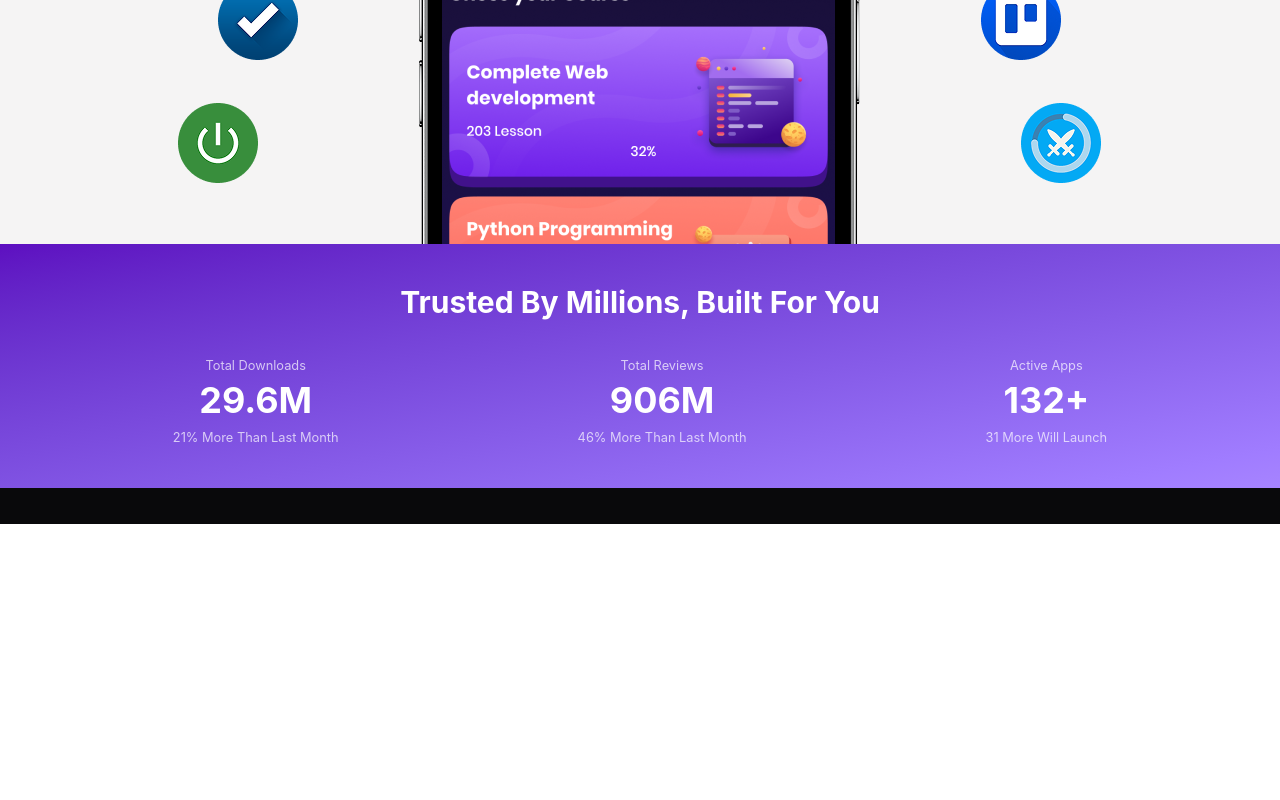
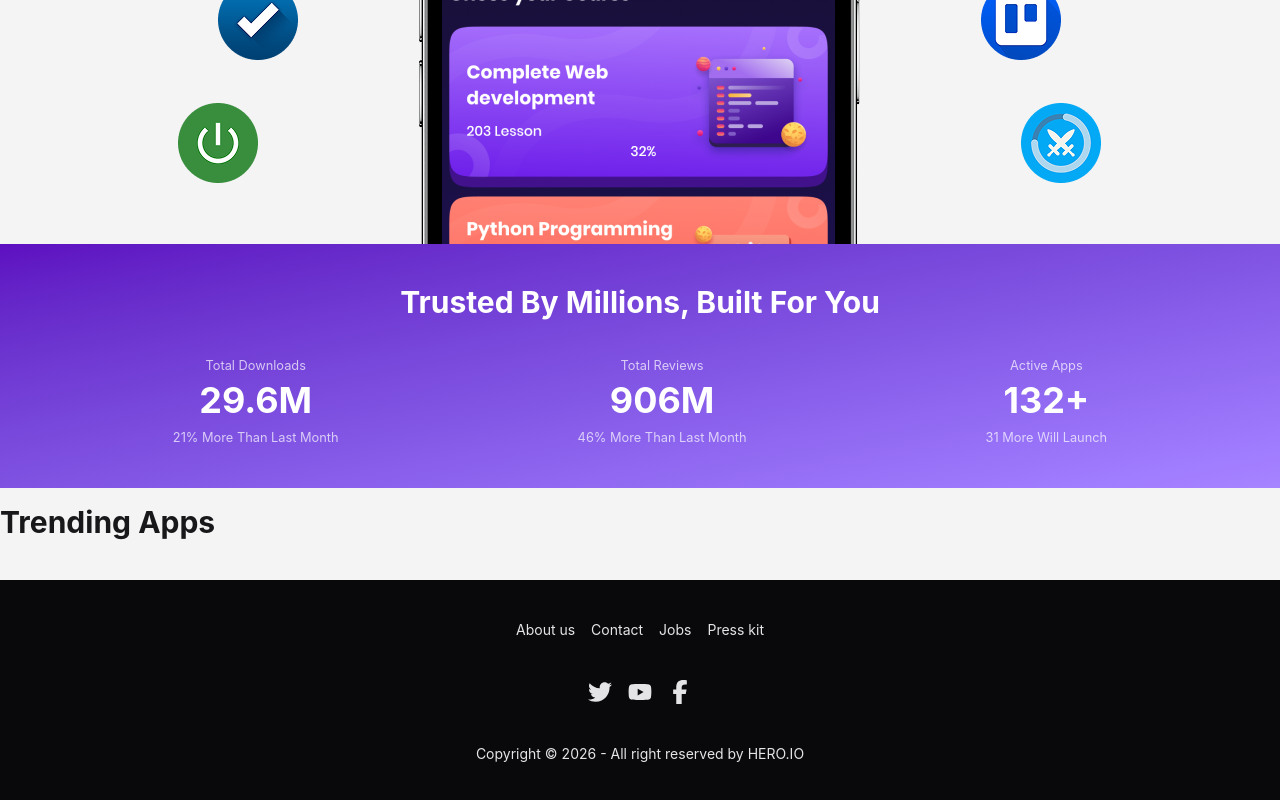
Before and after one commit to Joya322/hero-io, a React (Vite) app: page / in a window 1280 px wide. Shown: the part 616-1416 px from the top of the page. Before the commit the page ends 1140 px from the top, so only its background shows below. Built offline with nearby package versions, Linux system fonts and the light colour scheme.

Commit message:
updating pullup style of states section using translate

```diff
--- a/src/components/header/Navbar.jsx
+++ b/src/components/header/Navbar.jsx
@@ -30,7 +30,7 @@ const Navbar = () => {
   );
 
   return (
-    <div className=" shadow-md">
+    <div className="shadow-md">
       <div className="w-11/12 mx-auto navbar bg-base-100 px-0 flex justify-between items-center">
         <div className="flex">
           <div className="dropdown">
--- a/src/components/main/states/States.jsx
+++ b/src/components/main/states/States.jsx
@@ -23,7 +23,7 @@ const States = () => {
   ];
 
   return (
-    <div className="absolute bg-linear-to-br from-violet-800 to-violet-400 w-full -bottom-86  md:-bottom-47">
+    <div className=" bg-linear-to-br from-violet-800 to-violet-400 -translate-y-4">
       <div className="w-11/12 mx-auto text-white text-center py-10">
         <h2 className="text-3xl mb-8 font-bold">
           Trusted By Millions, Built For You
--- /dev/null
+++ b/src/components/main/trendingApps/TrendingApps.jsx
@@ -0,0 +1,11 @@
+import React from 'react';
+
+const TrendingApps = () => {
+    return (
+        <div>
+            <h3 className='text-3xl font-bold'>Trending Apps</h3>
+        </div>
+    );
+};
+
+export default TrendingApps;
--- a/src/pages/Home.jsx
+++ b/src/pages/Home.jsx
@@ -1,16 +1,16 @@
-import React from 'react';
-import Banner from '../components/header/Banner';
-import States from '../components/main/states/States';
-
+import React from "react";
+import Banner from "../components/header/Banner";
+import States from "../components/main/states/States";
+import TrendingApps from "../components/main/trendingApps/TrendingApps";
 
 const Home = () => {
-
-    return (
-        <>
-            <Banner />
-            <States/>
-        </>
-    );
+  return (
+    <>
+      <Banner />
+      <States />
+      <TrendingApps />
+    </>
+  );
 };
 
 export default Home;
--- a/src/routes/Root.jsx
+++ b/src/routes/Root.jsx
@@ -4,13 +4,13 @@ import Footer from "../components/footer/Footer";
 
 const Root = () => {
   return (
-    <div className="">
+    <>
       <Navbar />
-      <div className="relative bg-[#f5f4f4] py-10">
+      <div className="bg-[#f5f4f4] py-10 ">
         <Outlet />
       </div>
       <Footer />
-    </div>
+    </>
   );
 };
 
```
